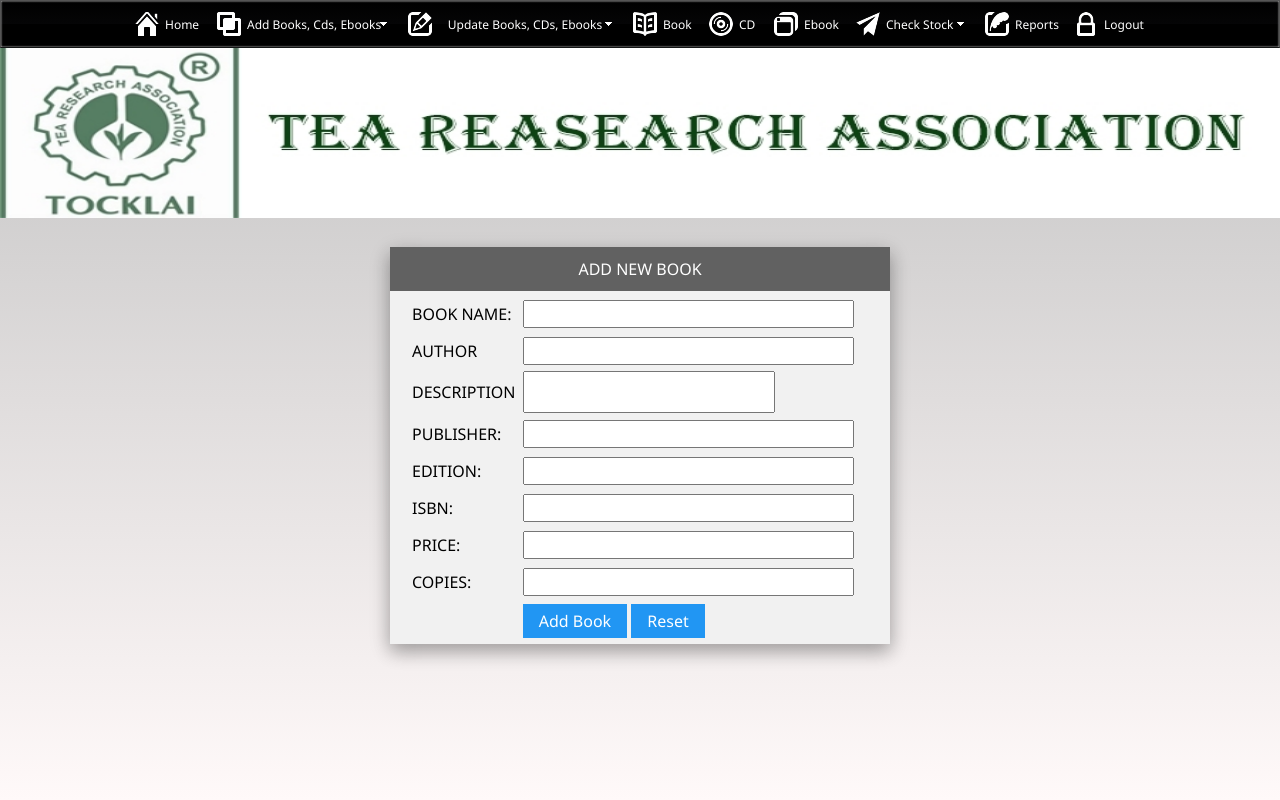
After one commit to Arpanjparasar/Tocklai-Publications-Management, a PHP site: page /admin/addbook.php in a window 1280 px wide. The commit adds this page. Run offline with PHP 8.4, Linux system fonts and the light colour scheme.

Commit message:
book addding form added

```diff
--- /dev/null
+++ b/admin/addbook.php
@@ -0,0 +1,84 @@
+<html>
+<head>
+<meta charset="utf-8">
+<title>TRA</title>
+<link href="a1style.css" rel="stylesheet" type="text/css">
+<link href="style.css" rel="stylesheet" type="text/css">
+
+<meta http-equiv="content-type" content="text/html; charset=utf-8" />
+<link rel="stylesheet" href="index_files/mbcsmbmcp.css" type="text/css" />
+
+
+<style>
+
+</style>
+</head>
+
+<body>
+ <?php include('menu.php'); ?>
+ <div id="banner">
+		<img src="images/banner.jpg" width="100%" height="170"  alt=""/>
+</div>
+
+ <div class="a1-container a1-small a1-padding-32" style="margin-top:2px; margin-bottom:2px;">
+        <div class="a1-card-8 a1-light-gray" style="width:500px; margin:0 auto;">
+		<div class="a1-container a1-dark-gray a1-center">
+        	<h6>ADD NEW BOOK</h6>
+        </div>
+       <form id="form1" name="form1" method="post" class="a1-container" action="savebook.php">
+         <table width="100%" border="0" align="center">
+         <tr>
+           <td height="35"><table width="100%" border="0" align="center">
+           	 <tr>
+           	   <td height="35">BOOK NAME:</td>
+           	   <td height="35"><input name="name"  size="30" required/></td>
+         	   </tr>
+
+			   <tr>
+               <td height="35">AUTHOR</td>
+               <td height="35"><input name="author"  size="30" required/></td></td>
+             </tr>
+             <tr>
+               <td height="35">DESCRIPTION</td>
+               <td height="35"><label for="textarea"></label>
+                 <textarea name="desc" id="textarea" style="margin: 0px; width: 252px; height: 42px;resize:none;"></textarea></td></td>
+             </tr>
+             <tr>
+               <td height="35">PUBLISHER:</td>
+               <td height="35"><input name="publisher"  size="30" required/></td></td>
+             </tr>
+             <tr>
+               <td height="35">EDITION:</td>
+               <td height="35"><input name="edition"  size="30" required/></td></td>
+             </tr>
+            <tr>
+               <td height="35">ISBN:</td>
+               <td height="35"><input name="isbn"  size="30" required/><td></td>
+             </tr>
+             <tr>
+               <td height="35">PRICE:</td>
+               <td height="35"><input name="price"  size="30" required/></td></td>
+             </tr>
+			 <tr>
+               <td height="35">COPIES:</td>
+               <td height="35"><input name="copies"  size="30" required/></td></td>
+             </tr>
+
+
+             <tr>
+             <tr>
+               <td height="35">&nbsp;</td>
+               <td height="35"><input class="a1-btn a1-blue" type="submit" name="submit" id="submit" value="Add Book" >
+                 <input class="a1-btn a1-blue" type="reset" name="reset" id="reset" value="Reset"></td>
+             </tr>
+           </table></td>
+         </tr>
+         </table>
+       </form>
+    </div>
+    </div>
+
+
+
+</body>
+</html>
--- a/admin/menu.php
+++ b/admin/menu.php
@@ -4,7 +4,7 @@
 
   <li><div class="buttonbg gradient_button gradient40" style="width: 186px;"><div class="arrow"><div class="icon_3"><a href="" class="button_3">Add Books, Cds, Ebooks</a></div></div></div>
     <ul>
-    <li class="gradient_menuitem gradient25"><a title="">Add Book</a></li>
+    <li class="gradient_menuitem gradient25"><a href="addbook.php">Add Book</a></li>
     <li class="gradient_menuitem gradient25"><a title="">Add CD</a></li>
     <li class="gradient_menuitem gradient25 last_item"><a title="">Add Ebook</a></li>
     </ul></li>
```
